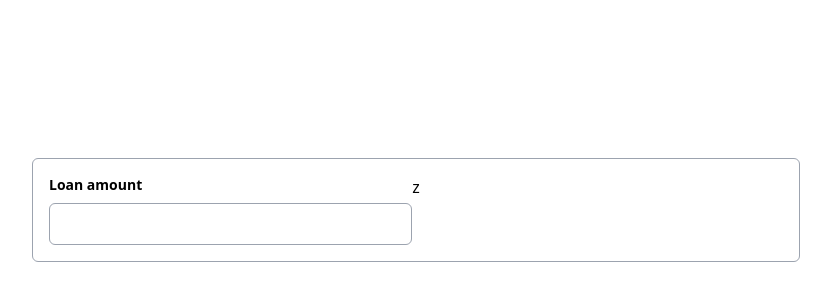
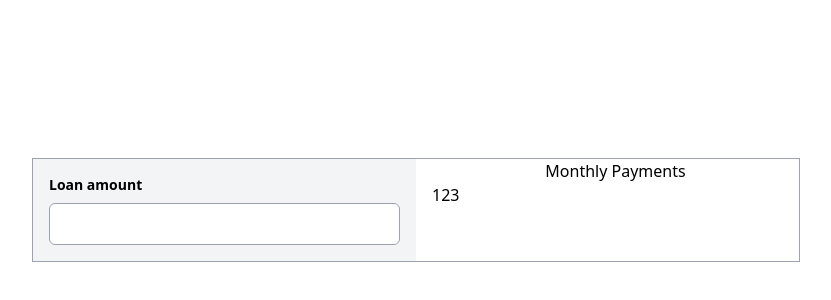
Before and after one commit to 2salted/loan-calculator-app, a React (Vite) app: page / in a window 1280 px wide. Shown: the part 190-490 px from the top of the page, without its empty margins (224-1055 px from the left). Built offline with nearby package versions, Linux system fonts and the light colour scheme.

Commit message:
finished main css style for first input

```diff
--- a/src/components/Calculator.tsx
+++ b/src/components/Calculator.tsx
@@ -1,13 +1,18 @@
 export default function Calculator() {
   return (
-    <div className="flex flex-row w-3/5 border border-gray-400 rounded-md p-4">
-      <div className="flex-1 justify-center">
+    <div className="flex flex-row w-3/5 border border-gray-400">
+      <div className="w-1/2 justify-center bg-gray-100 p-4">
         <div className="flex flex-col">
           <label className="font-bold text-sm pb-2">Loan amount</label>
           <input className="border rounded-md p-2 outline-none border-gray-400"></input>
         </div>
       </div>
-      <div className="flex-auto">z</div>
+      <div className="w-1/2 pl-4">
+        <div className="flex flex-col">
+          <div className="text-center">Monthly Payments</div>
+          <div>123</div>
+        </div>
+      </div>
     </div>
   );
 }
```
